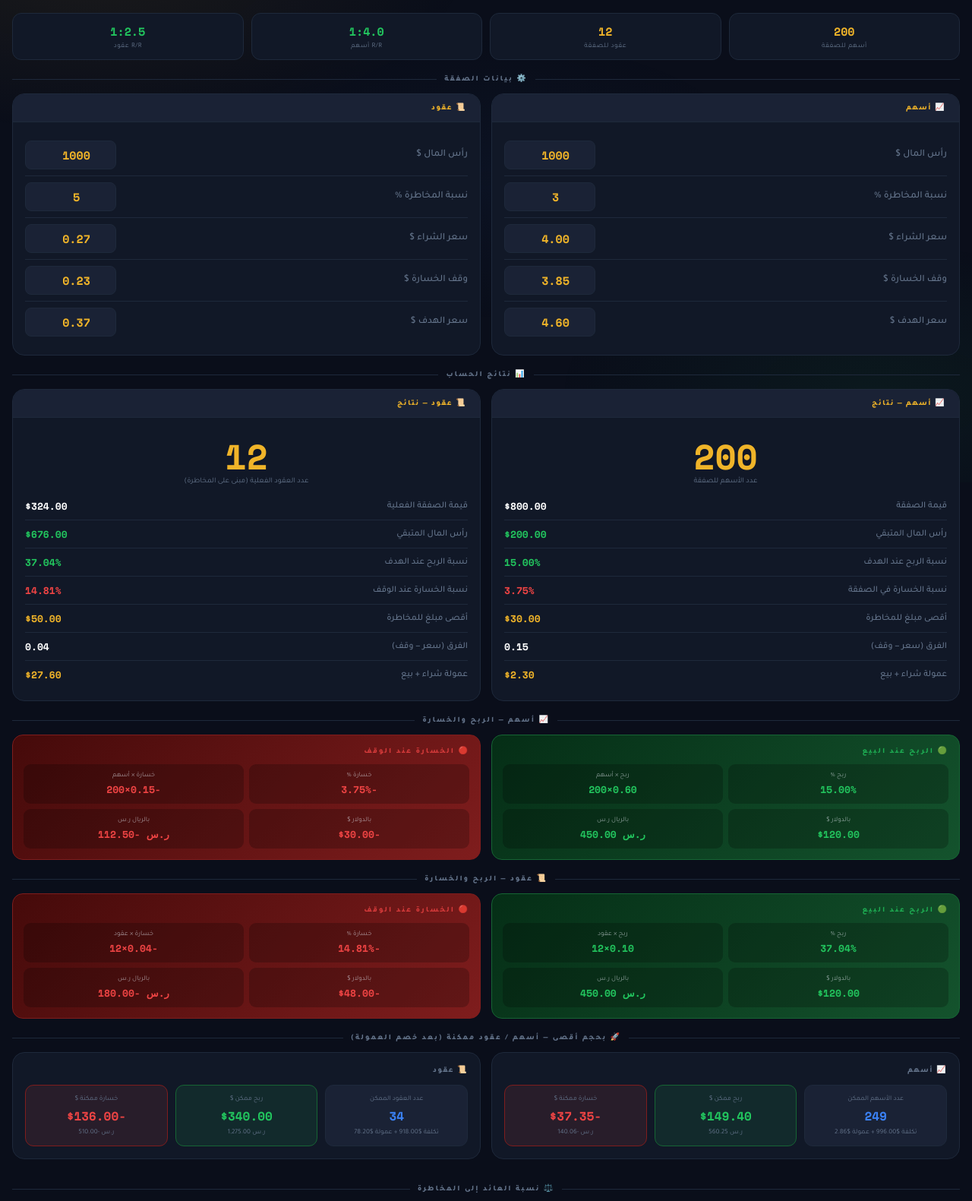
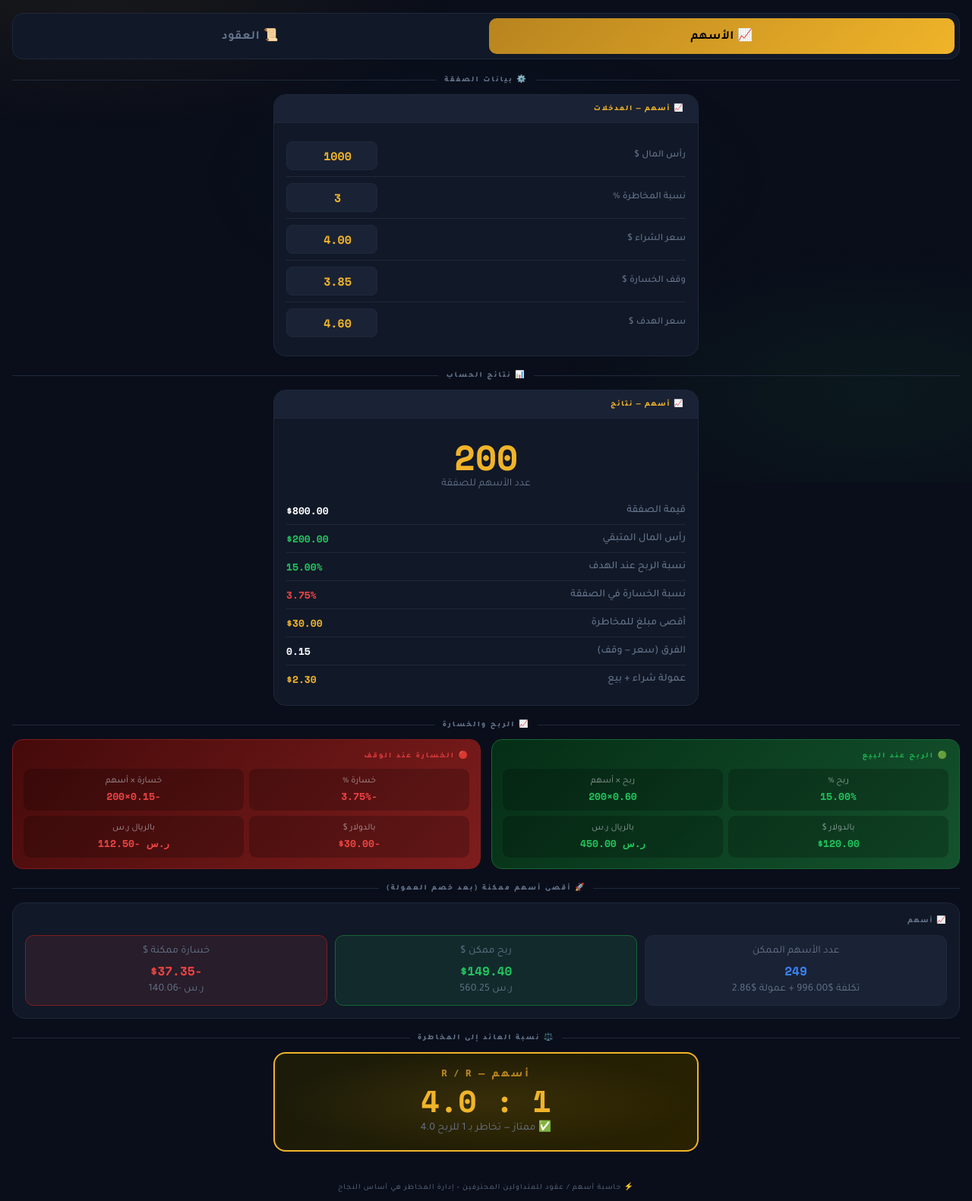
Before and after one commit to Waleedoh44/Stock-and-Options-Calculator, a plain HTML site: page index.html in a window 1280 px wide. Shown: the part 165-1746 px from the top of the page at 76% size. Drawn offline with nearby package versions, Linux system fonts and the light colour scheme.

Commit message:
إضافة تبويبات للأسهم والعقود

```diff
--- a/index.html
+++ b/index.html
@@ -33,12 +33,14 @@ h1{font-size:clamp(22px,4vw,42px);font-weight:900;
   -webkit-background-clip:text;-webkit-text-fill-color:transparent;background-clip:text;margin-bottom:4px;}
 .sub{color:var(--mut);font-size:12px;}
 
-/* ── Shared top stats ── */
-.topbar{display:grid;grid-template-columns:repeat(4,1fr);gap:10px;margin-bottom:16px;animation:fadeU .4s ease both;}
-@media(max-width:600px){.topbar{grid-template-columns:repeat(2,1fr);}}
-.tstat{background:var(--sur);border:1px solid var(--bdr);border-radius:12px;padding:12px 10px;text-align:center;}
-.tstat .tv{font-family:'Space Mono',monospace;font-size:15px;font-weight:700;margin-bottom:3px;}
-.tstat .tk{font-size:9px;color:var(--mut);letter-spacing:.5px;text-transform:uppercase;}
+/* ── Tabs ── */
+.tabs{display:flex;gap:8px;margin-bottom:20px;background:var(--sur);border:1px solid var(--bdr);border-radius:14px;padding:6px;}
+.tab-btn{flex:1;padding:12px 20px;border:none;border-radius:10px;font-family:'Tajawal',sans-serif;
+  font-size:16px;font-weight:700;cursor:pointer;transition:all .25s;background:transparent;color:var(--mut);letter-spacing:.5px;}
+.tab-btn.active{background:linear-gradient(135deg,var(--gdim),var(--gold));color:#000;}
+.tab-btn:hover:not(.active){background:var(--sur2);color:var(--txt);}
+.tab-panel{display:none;}
+.tab-panel.active{display:block;}
 
 /* ── Section divider ── */
 .divider{display:flex;align-items:center;gap:10px;margin:18px 0 12px;
@@ -67,13 +69,13 @@ h1{font-size:clamp(22px,4vw,42px);font-weight:900;
 /* ── Result row ── */
 .rr{display:flex;align-items:center;justify-content:space-between;padding:8px 0;border-bottom:1px solid var(--bdr);}
 .rr:last-child{border-bottom:none;}
-.rl{font-size:12px;color:var(--mut);font-weight:500;}
+.rl{font-size:14px;color:var(--mut);font-weight:500;}
 .rv{font-family:'Space Mono',monospace;font-size:13px;font-weight:700;}
 
 /* ── Big number ── */
 .bign{text-align:center;padding:12px 8px 8px;}
 .bign .n{font-family:'Space Mono',monospace;font-size:clamp(28px,5vw,46px);font-weight:700;line-height:1;}
-.bign .s{font-size:10px;color:var(--mut);margin-top:4px;}
+.bign .s{font-size:14px;color:var(--mut);margin-top:4px;}
 
 /* ── PnL cards ── */
 .pnl-duo{display:grid;grid-template-columns:1fr 1fr;gap:14px;margin-bottom:14px;}
@@ -84,7 +86,7 @@ h1{font-size:clamp(22px,4vw,42px);font-weight:900;
 .ptitle{font-size:10px;font-weight:800;letter-spacing:2px;text-transform:uppercase;margin-bottom:10px;opacity:.8;}
 .pgrid{display:grid;grid-template-columns:1fr 1fr;gap:7px;}
 .pi{background:rgba(0,0,0,.22);border-radius:9px;padding:9px 10px;text-align:center;}
-.pl{font-size:9px;opacity:.6;margin-bottom:3px;}
+.pl{font-size:12px;opacity:.6;margin-bottom:3px;}
 .pv{font-family:'Space Mono',monospace;font-size:13px;font-weight:700;}
 
 /* ── Max section ── */
@@ -93,9 +95,9 @@ h1{font-size:clamp(22px,4vw,42px);font-weight:900;
 .mgrid{display:grid;grid-template-columns:repeat(3,1fr);gap:10px;}
 @media(max-width:500px){.mgrid{grid-template-columns:1fr;}}
 .mi{border-radius:11px;padding:12px;text-align:center;}
-.ml{font-size:9px;color:var(--mut);margin-bottom:5px;}
+.ml{font-size:14px;color:var(--mut);margin-bottom:5px;}
 .mv{font-family:'Space Mono',monospace;font-size:16px;font-weight:700;}
-.ms{font-size:9px;color:var(--mut);margin-top:4px;}
+.ms{font-size:14px;color:var(--mut);margin-top:4px;}
 .mn{background:var(--sur2);border:1px solid var(--bdr);}
 .mp{background:rgba(34,197,94,.1);border:1px solid var(--gdark);}
 .mr{background:rgba(239,68,68,.1);border:1px solid var(--rdark);}
@@ -114,9 +116,9 @@ h1{font-size:clamp(22px,4vw,42px);font-weight:900;
   border-radius:16px;padding:20px;text-align:center;position:relative;overflow:hidden;}
 .rr-card::before{content:'';position:absolute;inset:0;pointer-events:none;
   background:radial-gradient(ellipse at center,rgba(240,180,41,.1) 0%,transparent 70%);}
-.rrl{font-size:10px;color:var(--gdim);letter-spacing:3px;font-weight:800;text-transform:uppercase;margin-bottom:5px;}
+.rrl{font-size:14px;color:var(--gdim);letter-spacing:3px;font-weight:800;text-transform:uppercase;margin-bottom:5px;}
 .rrv{font-family:'Space Mono',monospace;font-size:40px;font-weight:700;color:var(--gold);line-height:1;}
-.rrd{font-size:11px;color:var(--mut);margin-top:5px;}
+.rrd{font-size:14px;color:var(--mut);margin-top:5px;}
 
 /* Colors */
 .gc{color:var(--green);}.rc{color:var(--red);}.gldc{color:var(--gold);}.bc{color:var(--blue);}.wc{color:#fff;}
@@ -138,21 +140,21 @@ h1{font-size:clamp(22px,4vw,42px);font-weight:900;
   <p class="sub">احسب الحجم المثالي للصفقة بناءً على رأس مالك ونسبة المخاطرة</p>
 </header>
 
-<!-- ══ Top shared stats ════════════════════════════════════════ -->
-<div class="topbar">
-  <div class="tstat"><div class="tv gldc" id="t-sunits">200</div> <div class="tk">أسهم للصفقة</div></div>
-  <div class="tstat"><div class="tv gldc" id="t-cunits">12</div>  <div class="tk">عقود للصفقة</div></div>
-  <div class="tstat"><div class="tv gc"   id="t-srr">1:4.0</div>  <div class="tk">R/R أسهم</div></div>
-  <div class="tstat"><div class="tv gc"   id="t-crr">1:2.5</div>  <div class="tk">R/R عقود</div></div>
+<!-- ══ Tabs ════════════════════════════════════════════════════ -->
+<div class="tabs">
+  <button class="tab-btn active" onclick="switchTab('stocks')">📈 الأسهم</button>
+  <button class="tab-btn"       onclick="switchTab('contracts')">📜 العقود</button>
 </div>
 
-<!-- ══ INPUTS ══════════════════════════════════════════════════ -->
+<!-- ══════════════════════════════════════════════════════════════
+     TAB: STOCKS
+     ══════════════════════════════════════════════════════════════ -->
+<div class="tab-panel active" id="tab-stocks">
+
+  <!-- INPUTS -->
   <div class="divider">⚙️ بيانات الصفقة</div>
-<div class="duo">
-
-  <!-- Stocks inputs -->
-  <div class="card">
-    <div class="ch">📈 أسهم</div>
+  <div class="card" style="max-width:560px;margin:0 auto 14px;">
+    <div class="ch">📈 أسهم — المدخلات</div>
     <div class="cb">
       <div class="ir"><label>رأس المال $</label>     <input type="number" id="s-cap"    value="1000" step="100"  oninput="calc()"></div>
       <div class="ir"><label>نسبة المخاطرة %</label> <input type="number" id="s-risk"   value="3"    step="0.1"  oninput="calc()"></div>
@@ -162,26 +164,9 @@ h1{font-size:clamp(22px,4vw,42px);font-weight:900;
     </div>
   </div>
 
-  <!-- Contracts inputs -->
-  <div class="card">
-    <div class="ch">📜 عقود</div>
-    <div class="cb">
-      <div class="ir"><label>رأس المال $</label>     <input type="number" id="c-cap"  value="1000"  step="50"   oninput="calc()"></div>
-      <div class="ir"><label>نسبة المخاطرة %</label> <input type="number" id="c-risk" value="5"    step="0.1"  oninput="calc()"></div>
-      <div class="ir"><label>سعر الشراء $</label>    <input type="number" id="c-buy"  value="0.27" step="0.01" oninput="calc()"></div>
-      <div class="ir"><label>وقف الخسارة $</label>   <input type="number" id="c-stop" value="0.23" step="0.01" oninput="calc()"></div>
-      <div class="ir"><label>سعر الهدف $</label>     <input type="number" id="c-sell" value="0.37" step="0.01" oninput="calc()"></div>
-    </div>
-  </div>
-
-</div>
-
-<!-- ══ RESULTS ════════════════════════════════════════════════ -->
+  <!-- RESULTS -->
   <div class="divider">📊 نتائج الحساب</div>
-<div class="duo">
-
-  <!-- Stocks results -->
-  <div class="card">
+  <div class="card" style="max-width:560px;margin:0 auto 14px;">
     <div class="ch">📈 أسهم — نتائج</div>
     <div class="cb">
       <div class="bign"><div class="n gldc" id="s-nd">200</div><div class="s">عدد الأسهم للصفقة</div></div>
@@ -195,25 +180,8 @@ h1{font-size:clamp(22px,4vw,42px);font-weight:900;
     </div>
   </div>
 
-  <!-- Contracts results -->
-  <div class="card">
-    <div class="ch">📜 عقود — نتائج</div>
-    <div class="cb">
-      <div class="bign"><div class="n gldc" id="c-nd">12</div><div class="s">عدد العقود الفعلية (مبنى على المخاطرة)</div></div>
-      <div class="rr"><span class="rl">قيمة الصفقة الفعلية</span>            <span class="rv wc"   id="c-tv">$324.00</span></div>
-      <div class="rr"><span class="rl">رأس المال المتبقي</span>              <span class="rv gc"   id="c-rem">$676.00</span></div>
-      <div class="rr"><span class="rl">نسبة الربح عند الهدف</span>          <span class="rv gc"   id="c-pp">37.04%</span></div>
-      <div class="rr"><span class="rl">نسبة الخسارة عند الوقف</span>        <span class="rv rc"   id="c-lp">14.81%</span></div>
-      <div class="rr"><span class="rl">أقصى مبلغ للمخاطرة</span>            <span class="rv gldc" id="c-maxr">$50.00</span></div>
-      <div class="rr"><span class="rl">الفرق (سعر − وقف)</span>             <span class="rv wc"   id="c-diff">$0.04</span></div>
-      <div class="rr"><span class="rl">عمولة شراء + بيع</span>              <span class="rv gldc" id="c-comm">$27.60</span></div>
-    </div>
-  </div>
-
-</div>
-
-<!-- ══ PnL ════════════════════════════════════════════════════ -->
-<div class="divider">📈 أسهم — الربح والخسارة</div>
+  <!-- PnL -->
+  <div class="divider">📈 الربح والخسارة</div>
   <div class="pnl-duo">
     <div class="pc profit">
       <div class="ptitle gc">🟢 الربح عند البيع</div>
@@ -235,32 +203,8 @@ h1{font-size:clamp(22px,4vw,42px);font-weight:900;
     </div>
   </div>
 
-<div class="divider">📜 عقود — الربح والخسارة</div>
-<div class="pnl-duo">
-  <div class="pc profit">
-    <div class="ptitle gc">🟢 الربح عند البيع</div>
-    <div class="pgrid">
-      <div class="pi"><div class="pl">ربح %</div>       <div class="pv gc" id="c-pp">37.04%</div></div>
-      <div class="pi"><div class="pl">ربح × عقود</div>  <div class="pv gc" id="c-pc">0.10×12</div></div>
-      <div class="pi"><div class="pl">بالدولار $</div>   <div class="pv gc" id="c-pu">$120.00</div></div>
-      <div class="pi"><div class="pl">بالريال ر.س</div>  <div class="pv gc" id="c-ps">ر.س 450.00</div></div>
-    </div>
-  </div>
-  <div class="pc loss">
-    <div class="ptitle rc">🔴 الخسارة عند الوقف</div>
-    <div class="pgrid">
-      <div class="pi"><div class="pl">خسارة %</div>      <div class="pv rc" id="c-lpc">-14.81%</div></div>
-      <div class="pi"><div class="pl">خسارة × عقود</div><div class="pv rc" id="c-lc">-0.04×12</div></div>
-      <div class="pi"><div class="pl">بالدولار $</div>   <div class="pv rc" id="c-lu">-$48.00</div></div>
-      <div class="pi"><div class="pl">بالريال ر.س</div>  <div class="pv rc" id="c-ls">ر.س -180.00</div></div>
-    </div>
-  </div>
-</div>
-
-<!-- ══ MAX SECTION ════════════════════════════════════════════ -->
-<div class="divider">🚀 بحجم أقصى — أسهم / عقود ممكنة (بعد خصم العمولة)</div>
-<div class="duo">
-
+  <!-- MAX -->
+  <div class="divider">🚀 أقصى أسهم ممكنة (بعد خصم العمولة)</div>
   <div class="max-card">
     <div class="mh">📈 أسهم</div>
     <div class="mgrid">
@@ -282,6 +226,77 @@ h1{font-size:clamp(22px,4vw,42px);font-weight:900;
     </div>
   </div>
 
+  <!-- RR -->
+  <div class="divider">⚖️ نسبة العائد إلى المخاطرة</div>
+  <div style="max-width:560px;margin:0 auto 20px;">
+    <div class="rr-card">
+      <div class="rrl">أسهم — R / R</div>
+      <div class="rrv" id="s-rrv">1 : 4.0</div>
+      <div class="rrd" id="s-rrd">ممتاز — تخاطر بـ 1 للربح 4.0</div>
+    </div>
+  </div>
+
+</div><!-- /tab-stocks -->
+
+<!-- ══════════════════════════════════════════════════════════════
+     TAB: CONTRACTS
+     ══════════════════════════════════════════════════════════════ -->
+<div class="tab-panel" id="tab-contracts">
+
+  <!-- INPUTS -->
+  <div class="divider">⚙️ بيانات الصفقة</div>
+  <div class="card" style="max-width:560px;margin:0 auto 14px;">
+    <div class="ch">📜 عقود — المدخلات</div>
+    <div class="cb">
+      <div class="ir"><label>رأس المال $</label>     <input type="number" id="c-cap"  value="1000"  step="50"   oninput="calc()"></div>
+      <div class="ir"><label>نسبة المخاطرة %</label> <input type="number" id="c-risk" value="5"    step="0.1"  oninput="calc()"></div>
+      <div class="ir"><label>سعر الشراء $</label>    <input type="number" id="c-buy"  value="0.27" step="0.01" oninput="calc()"></div>
+      <div class="ir"><label>وقف الخسارة $</label>   <input type="number" id="c-stop" value="0.23" step="0.01" oninput="calc()"></div>
+      <div class="ir"><label>سعر الهدف $</label>     <input type="number" id="c-sell" value="0.37" step="0.01" oninput="calc()"></div>
+    </div>
+  </div>
+
+  <!-- RESULTS -->
+  <div class="divider">📊 نتائج الحساب</div>
+  <div class="card" style="max-width:560px;margin:0 auto 14px;">
+    <div class="ch">📜 عقود — نتائج</div>
+    <div class="cb">
+      <div class="bign"><div class="n gldc" id="c-nd">12</div><div class="s">عدد العقود الفعلية (مبنى على المخاطرة)</div></div>
+      <div class="rr"><span class="rl">قيمة الصفقة الفعلية</span>            <span class="rv wc"   id="c-tv">$324.00</span></div>
+      <div class="rr"><span class="rl">رأس المال المتبقي</span>              <span class="rv gc"   id="c-rem">$676.00</span></div>
+      <div class="rr"><span class="rl">نسبة الربح عند الهدف</span>          <span class="rv gc"   id="c-pp">37.04%</span></div>
+      <div class="rr"><span class="rl">نسبة الخسارة عند الوقف</span>        <span class="rv rc"   id="c-lp">14.81%</span></div>
+      <div class="rr"><span class="rl">أقصى مبلغ للمخاطرة</span>            <span class="rv gldc" id="c-maxr">$50.00</span></div>
+      <div class="rr"><span class="rl">الفرق (سعر − وقف)</span>             <span class="rv wc"   id="c-diff">$0.04</span></div>
+      <div class="rr"><span class="rl">عمولة شراء + بيع</span>              <span class="rv gldc" id="c-comm">$27.60</span></div>
+    </div>
+  </div>
+
+  <!-- PnL -->
+  <div class="divider">📜 الربح والخسارة</div>
+  <div class="pnl-duo">
+    <div class="pc profit">
+      <div class="ptitle gc">🟢 الربح عند البيع</div>
+      <div class="pgrid">
+        <div class="pi"><div class="pl">ربح %</div>       <div class="pv gc" id="c-pp2">37.04%</div></div>
+        <div class="pi"><div class="pl">ربح × عقود</div>  <div class="pv gc" id="c-pc">0.10×12</div></div>
+        <div class="pi"><div class="pl">بالدولار $</div>   <div class="pv gc" id="c-pu">$120.00</div></div>
+        <div class="pi"><div class="pl">بالريال ر.س</div>  <div class="pv gc" id="c-ps">ر.س 450.00</div></div>
+      </div>
+    </div>
+    <div class="pc loss">
+      <div class="ptitle rc">🔴 الخسارة عند الوقف</div>
+      <div class="pgrid">
+        <div class="pi"><div class="pl">خسارة %</div>      <div class="pv rc" id="c-lpc">-14.81%</div></div>
+        <div class="pi"><div class="pl">خسارة × عقود</div><div class="pv rc" id="c-lc">-0.04×12</div></div>
+        <div class="pi"><div class="pl">بالدولار $</div>   <div class="pv rc" id="c-lu">-$48.00</div></div>
+        <div class="pi"><div class="pl">بالريال ر.س</div>  <div class="pv rc" id="c-ls">ر.س -180.00</div></div>
+      </div>
+    </div>
+  </div>
+
+  <!-- MAX -->
+  <div class="divider">🚀 أقصى عقود ممكنة (بعد خصم العمولة)</div>
   <div class="max-card">
     <div class="mh">📜 عقود</div>
     <div class="mgrid">
@@ -303,16 +318,9 @@ h1{font-size:clamp(22px,4vw,42px);font-weight:900;
     </div>
   </div>
 
-</div>
-
-<!-- ══ RR ══════════════════════════════════════════════════════ -->
+  <!-- RR -->
   <div class="divider">⚖️ نسبة العائد إلى المخاطرة</div>
-<div class="duo" style="margin-bottom:20px">
-  <div class="rr-card">
-    <div class="rrl">أسهم — R / R</div>
-    <div class="rrv" id="s-rrv">1 : 4.0</div>
-    <div class="rrd" id="s-rrd">ممتاز — تخاطر بـ 1 للربح 4.0</div>
-  </div>
+  <div style="max-width:560px;margin:0 auto 20px;">
     <div class="rr-card">
       <div class="rrl">عقود — R / R</div>
       <div class="rrv" id="c-rrv">1 : 2.5</div>
@@ -320,10 +328,25 @@ h1{font-size:clamp(22px,4vw,42px);font-weight:900;
     </div>
   </div>
 
+</div><!-- /tab-contracts -->
+
 <div class="foot">⚡ حاسبة أسهم / عقود للمتداولين المحترفين • إدارة المخاطر هي أساس النجاح</div>
 </div>
 
 <script>
+/* ════════════════════════════════════════════════════
+   TAB SWITCHING
+   ════════════════════════════════════════════════════ */
+function switchTab(tab) {
+  var panels = document.querySelectorAll('.tab-panel');
+  var btns   = document.querySelectorAll('.tab-btn');
+  panels.forEach(function(p){ p.classList.remove('active'); });
+  btns.forEach(function(b){ b.classList.remove('active'); });
+  document.getElementById('tab-' + tab).classList.add('active');
+  var idx = tab === 'stocks' ? 0 : 1;
+  btns[idx].classList.add('active');
+}
+
 /* ════════════════════════════════════════════════════
    CONSTANTS — all hidden from UI
    ════════════════════════════════════════════════════ */
@@ -372,15 +395,10 @@ function sComm(n) {
 }
 
 // Contracts: commission for N contracts (both sides)
-// Applies the IF logic: minimum floor of C_MIN per side
 function cComm(n) {
   var perSide = Math.max(C_MIN, n * C_RATE);
   return 2 * perSide * C_ADJ;
 }
-// Note: C_RATE here IS the per-contract fee in $, C_MIN is the floor per side.
-// So: if n*C_RATE < C_MIN → charge 2*C_MIN; else charge 2*n*C_RATE
-// Example: n=10, C_RATE=1.15, C_MIN=1.99 → 10*1.15=11.5 > 1.99 → 2*11.5 = $23 ✅
-// Example: n=1,  C_RATE=1.15, C_MIN=1.99 → 1*1.15=1.15 < 1.99 → 2*1.99 = $3.98
 
 /* ════════════════════════════════════════════════════
    MAIN CALC
@@ -398,6 +416,10 @@ function calc() {
   var sDiff     = sBUY - sSTOP;
   var sLossPct  = (sBUY > 0) ? (sDiff / sBUY * 100) : 0;
   var sUnits    = (sDiff > 0) ? Math.floor(sMaxRisk / sDiff) : 0;
+  // Cap: ensure total cost doesn't exceed capital
+  if (sBUY > 0) {
+    while (sUnits > 0 && (sUnits * sBUY + sComm(sUnits)) > sCAP) { sUnits--; }
+  }
   var sTV       = sUnits * sBUY;
   var sRem      = sCAP - sTV;
   var sCommAct  = sComm(sUnits);
@@ -407,8 +429,6 @@ function calc() {
   var sProfTot  = sUnits * sProfPS;
   var sLossTot  = sUnits * sDiff;
 
-  // Max shares that fit within capital AFTER full commission
-  // total_cost(n) = n*buy + sComm(n) ≤ capital
   var sMaxN = (sBUY > 0) ? Math.floor(sCAP / (sBUY + S_RATE * 2 * S_ADJ)) : 0;
   while (sMaxN > 0 && (sMaxN * sBUY + sComm(sMaxN)) > sCAP) { sMaxN--; }
   while ((sMaxN + 1) * sBUY + sComm(sMaxN + 1) <= sCAP) { sMaxN++; }
@@ -427,12 +447,14 @@ function calc() {
   var cSTOP = parseFloat(document.getElementById('c-stop').value) || 0;
 
   var cMaxRisk  = cCAP * cRISK / 100;
-  var cDiff     = cBUY - cSTOP;           // price diff per unit
-  var cDiffPC   = cDiff * C_MULT;         // diff per contract ($)
-  // Actual contracts based on risk (same logic as stocks)
+  var cDiff     = cBUY - cSTOP;
+  var cDiffPC   = cDiff * C_MULT;
   var cActual   = (cDiffPC > 0) ? Math.floor(cMaxRisk / cDiffPC) : 0;
   cActual       = Math.max(0, cActual);
-
+  // Cap: ensure total cost doesn't exceed capital
+  if (cBUY > 0) {
+    while (cActual > 0 && (cActual * cBUY * C_MULT + cComm(cActual)) > cCAP) { cActual--; }
+  }
   var cTV       = cActual * cBUY * C_MULT;
   var cRem      = cCAP - cTV;
   var cCommAct  = cComm(cActual);
@@ -444,7 +466,6 @@ function calc() {
   var cProfTot  = cActual * cProfPC;
   var cLossTot  = cActual * cLossPC;
 
-  // Max contracts: n * buy * MULT + cComm(n) ≤ capital
   var cMaxN = 0;
   if (cBUY > 0) {
     cMaxN = Math.floor(cCAP / (cBUY * C_MULT + 2 * C_RATE * C_ADJ));
@@ -459,12 +480,6 @@ function calc() {
   var cRRR = Math.round(cRR * 10) / 10;
 
   /* ── DOM UPDATES ────────────────────────────────── */
-
-  // Top bar
-  set('t-sunits', sUnits);
-  set('t-cunits', cActual);
-  set('t-srr',    '1:' + fmt(sRRR, 1));
-  set('t-crr',    '1:' + fmt(cRRR, 1));
 
   // Stocks results
   set('s-nd',   sUnits);
@@ -498,10 +513,6 @@ function calc() {
   set('s-rrv', '1 : ' + fmt(sRRR, 1));
   set('s-rrd', rrTxt(sRRR));
 
-  // Risk bar
-  var rb = document.getElementById('s-rmfill');
-  if (rb) rb.style.width = Math.min(sRISK / 6 * 100, 100) + '%';
-
   // Contracts results
   set('c-nd',   cActual);
   set('c-tv',   '$' + fmt(cTV));
@@ -513,6 +524,7 @@ function calc() {
   set('c-comm', '$' + fmt(cCommAct));
 
   // Contracts PnL
+  set('c-pp2', fmt(cProfPct) + '%');
   set('c-pc',  fmt(cProfPC / C_MULT, 2) + '×' + cActual);
   set('c-pu',  '$' + fmt(cProfTot));
   set('c-ps',  'ر.س ' + fmt(cProfTot * FX));
```
Lines whose indentation alone changed are shown as unchanged.
